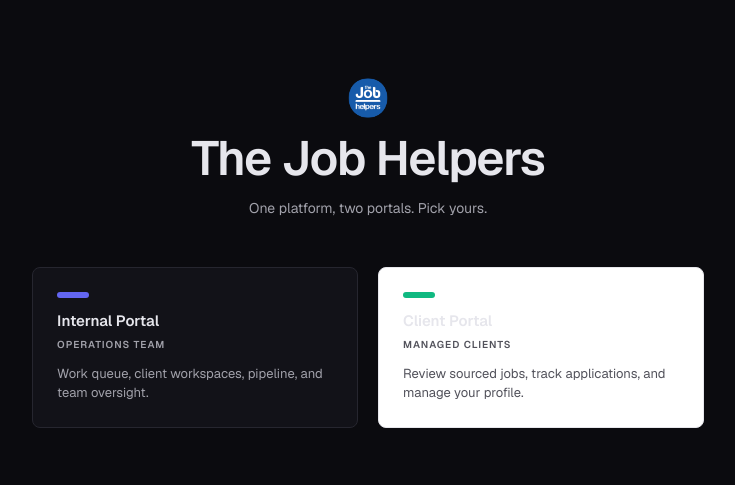
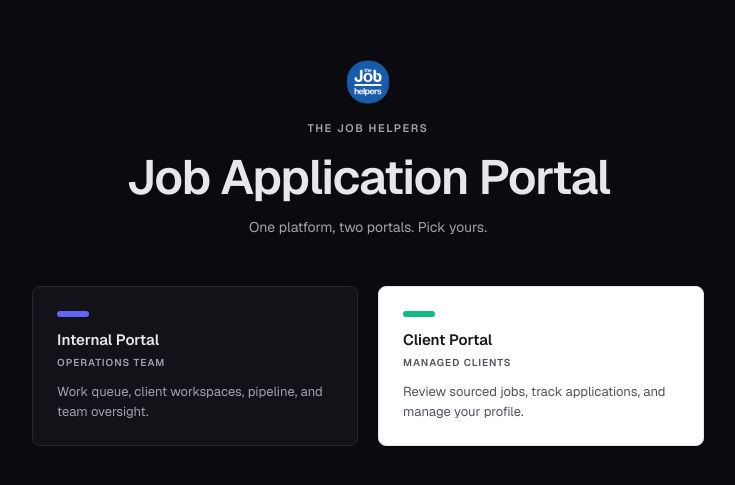
Before and after one commit to TheJobHelpers/jobapplication-alpha-FE, a Next.js app: page / in a window 1280 px wide. Shown: the part 147-632 px from the top of the page, without its empty margins (272-1007 px from the left). Built offline with nearby package versions, Linux system fonts and the light colour scheme.

Commit message:
feat: add home landing page, internal portal navigation shell, and authentication layout

```diff
--- a/app/admin/login/page.tsx
+++ b/app/admin/login/page.tsx
@@ -24,7 +24,7 @@ export default function StaffLoginPage() {
     <div className="flex min-h-screen items-center justify-center px-6">
       <div className="w-full max-w-sm">
         <div className="mb-6">
-          <Logo size={34} subtitle="Operations Console" />
+          <Logo size={34} />
         </div>
 
         <form
--- a/app/layout.tsx
+++ b/app/layout.tsx
@@ -13,8 +13,8 @@ const geistMono = Geist_Mono({
 });
 
 export const metadata: Metadata = {
-  title: "The Job Helpers",
-  description: "Job application management, done for you.",
+  title: "Job Application Portal · The Job Helpers",
+  description: "The Job Helpers' job application platform for clients and the JA team.",
   icons: { icon: "/tjh.png", apple: "/tjh.png" },
 };
 
--- a/app/page.tsx
+++ b/app/page.tsx
@@ -24,9 +24,12 @@ export default function Home() {
   return (
     <main className="flex flex-1 flex-col items-center justify-center gap-12 px-6 py-24">
       <div className="space-y-4 text-center">
-        <Logo size={40} showName={false} className="justify-center" />
+        <Logo size={44} showName={false} className="justify-center" />
+        <p className="text-[11px] font-semibold uppercase tracking-[0.14em] text-muted">
+          The Job Helpers
+        </p>
         <h1 className="text-4xl font-semibold tracking-tight sm:text-5xl">
-          The Job Helpers
+          Job Application Portal
         </h1>
         <p className="mx-auto max-w-xl text-[14px] text-muted">
           One platform, two portals. Pick yours.
@@ -43,7 +46,9 @@ export default function Home() {
           >
             <div className="h-1.5 w-8 rounded-full bg-[var(--accent)] transition-all group-hover:w-12" />
             <div>
-              <h2 className="text-[15px] font-semibold">{p.name}</h2>
+              <h2 className="text-[15px] font-semibold text-foreground">
+                {p.name}
+              </h2>
               <p className="mt-1 text-[10px] font-semibold uppercase tracking-[0.1em] text-muted">
                 {p.audience}
               </p>
--- a/components/shell/internal-shell.tsx
+++ b/components/shell/internal-shell.tsx
@@ -99,7 +99,7 @@ export function InternalShell({ children }: { children: React.ReactNode }) {
     <div className="flex min-h-screen">
       <aside className="fixed inset-y-0 left-0 flex w-56 flex-col border-r border-panel-border bg-panel">
         <div className="px-4 py-4">
-          <Logo size={30} subtitle="Operations" />
+          <Logo size={30} />
         </div>
 
         <nav className="flex-1 space-y-0.5 px-2 py-2">
--- a/components/ui/logo.tsx
+++ b/components/ui/logo.tsx
@@ -1,7 +1,9 @@
-// Logo — the brand mark (public/tjh.png) + the name, used across both portals
-// and the marketing pages. The image is the circular "the Job helpers" badge;
-// the text label keeps the name legible at small sizes. Name colour inherits the
-// surface (foreground), so it works on the dark ops console and the light client.
+// Logo — the brand lockup used across both portals and the marketing pages.
+// The image already carries the parent brand (public/tjh.png, "the Job helpers"
+// badge), so the text is just the platform name, "Job Application Portal", in a
+// medium weight balanced against the badge (no redundant "The Job Helpers" text).
+// Name colour inherits the surface, so it works on the dark ops console and the
+// light client portal.
 
 import Image from "next/image";
 import { cn } from "@/lib/cn";
@@ -9,12 +11,10 @@ import { cn } from "@/lib/cn";
 export function Logo({
   size = 30,
   showName = true,
-  subtitle,
   className,
 }: {
   size?: number;
   showName?: boolean;
-  subtitle?: string;
   className?: string;
 }) {
   return (
@@ -28,15 +28,8 @@ export function Logo({
         priority
       />
       {showName && (
-        <span className="leading-tight">
-          <span className="block text-[14px] font-semibold text-foreground">
-            The Job Helpers
-          </span>
-          {subtitle && (
-            <span className="mt-0.5 block text-[10px] font-semibold uppercase tracking-[0.1em] text-muted">
-              {subtitle}
-            </span>
-          )}
+        <span className="whitespace-nowrap text-[14px] font-medium text-foreground">
+          Job Application Portal
         </span>
       )}
     </span>
```
